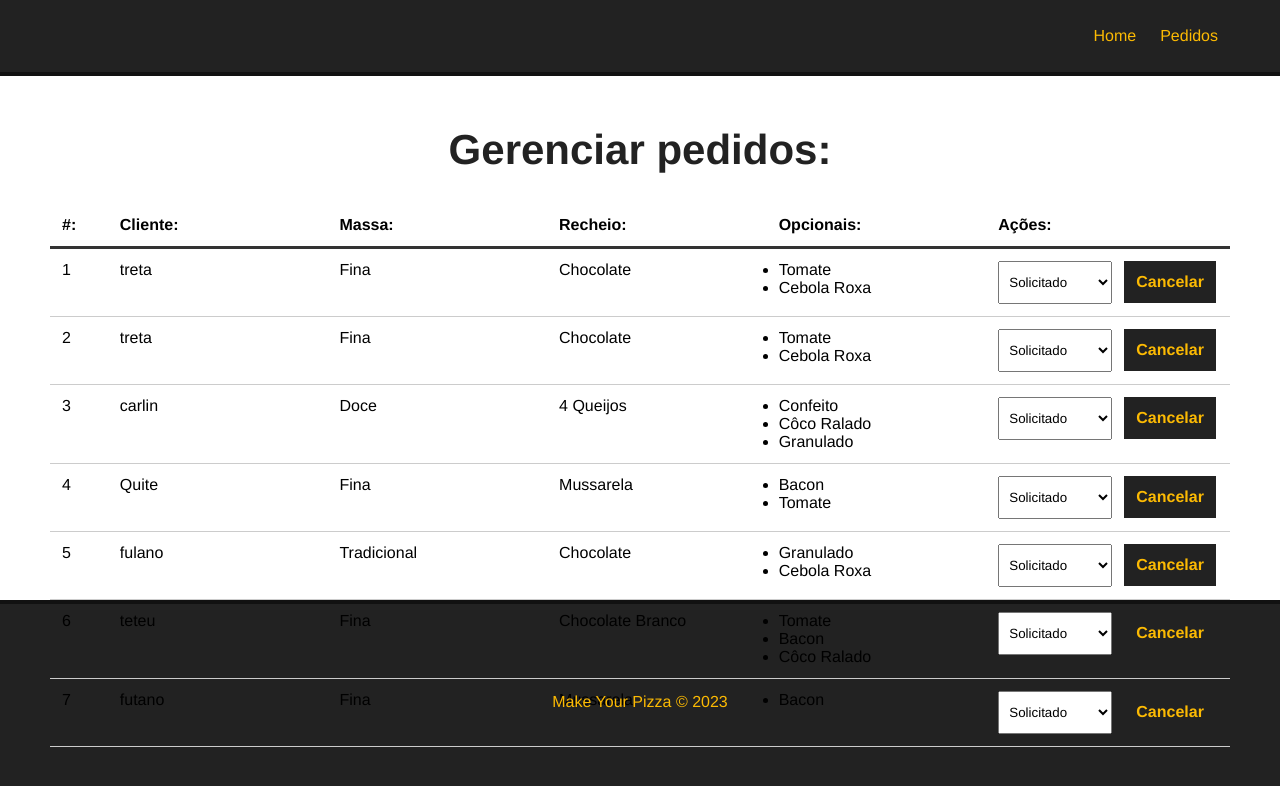
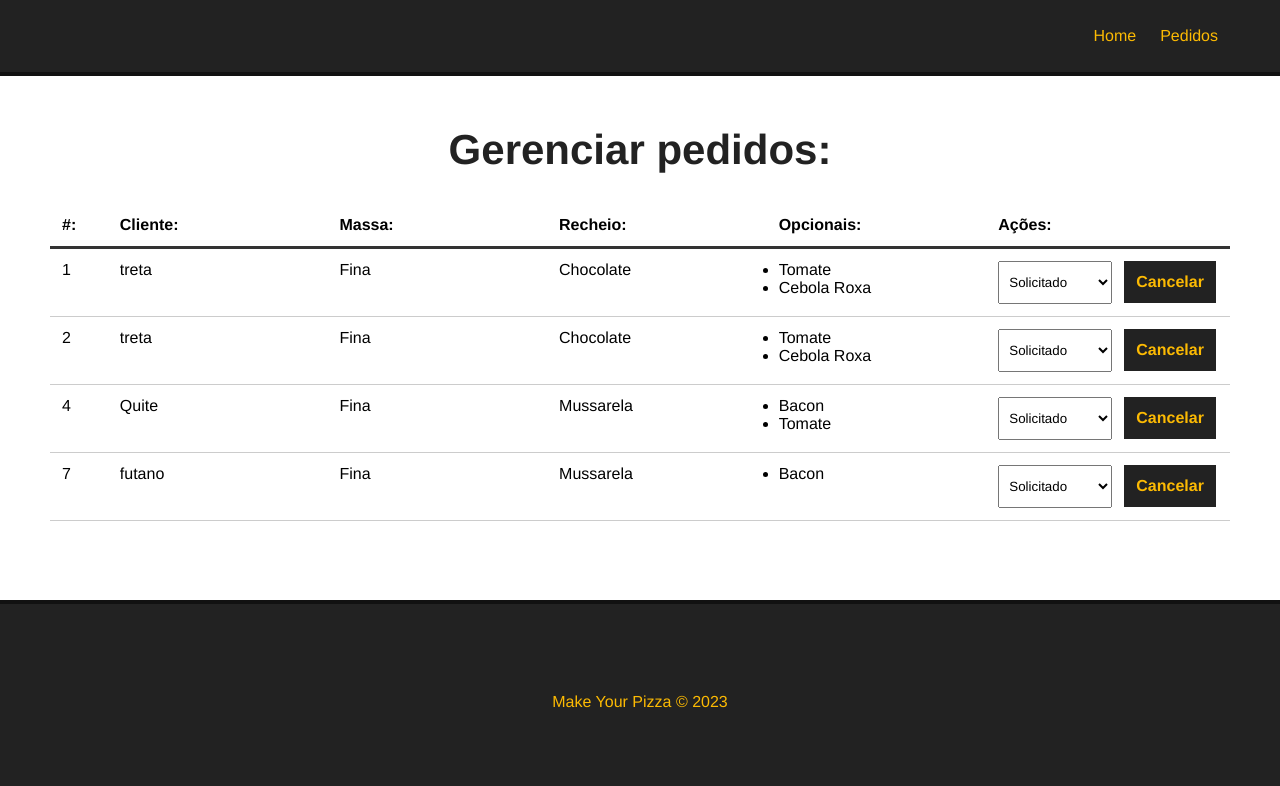
Before and after one commit to brnodionisio23/projeto-pizzaria, a Vue app: page /Pedidos in a window 1280 px wide. Shown: the top 786 px of the page. Built offline with nearby package versions, Linux system fonts and the light colour scheme; data requests are answered from the project's data file.

Commit message:
order cancellation

```diff
--- a/db/db.json
+++ b/db/db.json
@@ -97,18 +97,6 @@
       "id": 2
     },
     {
-      "nome": "carlin",
-      "massa": "Doce",
-      "recheio": "4 Queijos",
-      "opcionais": [
-        "Confeito",
-        "Côco Ralado",
-        "Granulado"
-      ],
-      "status": "Solicitado",
-      "id": 3
-    },
-    {
       "nome": "Quite",
       "massa": "Fina",
       "recheio": "Mussarela",
@@ -118,29 +106,6 @@
       ],
       "status": "Solicitado",
       "id": 4
-    },
-    {
-      "nome": "fulano",
-      "massa": "Tradicional",
-      "recheio": "Chocolate",
-      "opcionais": [
-        "Granulado",
-        "Cebola Roxa"
-      ],
-      "status": "Solicitado",
-      "id": 5
-    },
-    {
-      "nome": "teteu",
-      "massa": "Fina",
-      "recheio": "Chocolate Branco",
-      "opcionais": [
-        "Tomate",
-        "Bacon",
-        "Côco Ralado"
-      ],
-      "status": "Solicitado",
-      "id": 6
     },
     {
       "nome": "futano",
--- a/src/components/Dashboard.vue
+++ b/src/components/Dashboard.vue
@@ -25,9 +25,10 @@
                 <div>
                     <select name="status" id="status">
                         <option value="">Selecione</option>
-                        <option v-for="s in status" :key="s.id" value="s.tipo" :selected="pizza.status == s.tipo"> {{ s.tipo }}</option>
+                        <option v-for="s in status" :key="s.id" value="s.tipo" :selected="pizza.status == s.tipo"> {{ s.tipo
+                        }}</option>
                     </select>
-                    <button class="delete-btn">Cancelar</button>
+                    <button class="delete-btn" @click="deletePizza(pizza.id)">Cancelar</button>
                 </div>
             </div>
 
@@ -65,6 +66,17 @@
 
             this.status = data
 
+        },
+
+        async deletePizza(id) {
+
+            const req = await fetch(`http://localhost:3000/pizzas/${id}`, {
+                method: "DELETE"
+            })
+
+            const res = await req.json()
+
+            this.getPedidos()
         }
     },
     mounted() {
```
